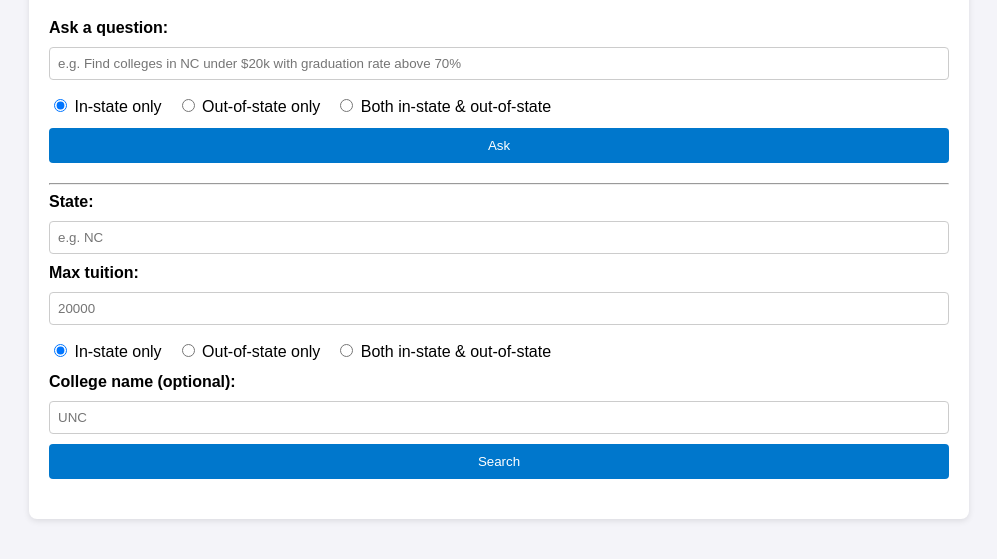
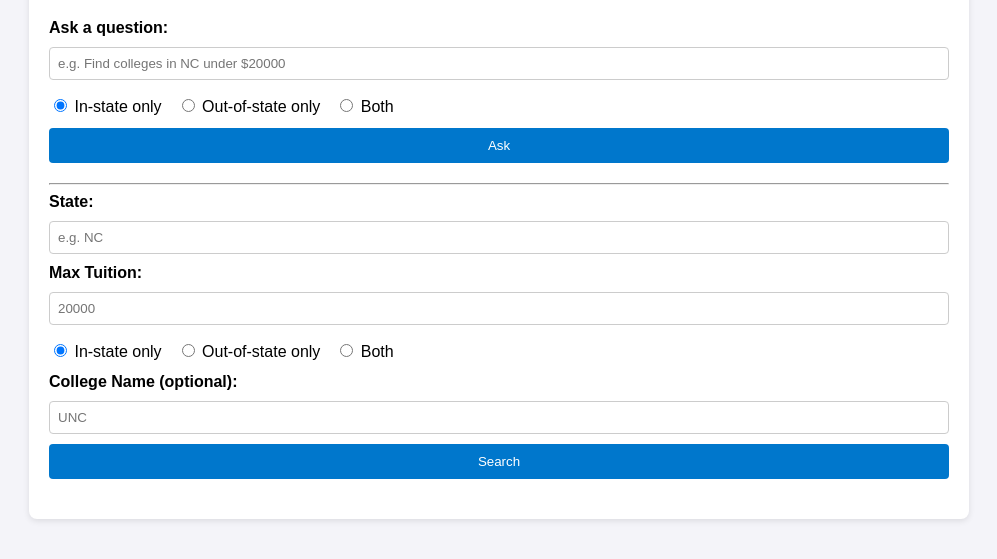
Before and after one commit to ecupirate99/qcolleges, a website: page index.html in a window 1280 px wide. Shown: the part 121-680 px from the top of the page, without its empty margins (141-1138 px from the left). Drawn offline with Linux system fonts and the light colour scheme.

Commit message:
Update index.html

```diff
--- a/index.html
+++ b/index.html
@@ -12,13 +12,13 @@
     <!-- Conversational free-text field -->
     <form id="questionForm">
       <label for="question">Ask a question:</label>
-      <input type="text" id="question" name="question" placeholder="e.g. Find colleges in NC under $20k with graduation rate above 70%">
+      <input type="text" id="question" name="question" placeholder="e.g. Find colleges in NC under $20000">
 
-      <!-- Tuition filter radio buttons (required selection) -->
+      <!-- Tuition filter radio buttons -->
       <div class="radio-group">
         <label><input type="radio" name="q_tuition_filter" value="in_state" checked> In-state only</label>
         <label><input type="radio" name="q_tuition_filter" value="out_state"> Out-of-state only</label>
-        <label><input type="radio" name="q_tuition_filter" value="both"> Both in-state & out-of-state</label>
+        <label><input type="radio" name="q_tuition_filter" value="both"> Both</label>
       </div>
 
       <button type="submit">Ask</button>
@@ -31,17 +31,17 @@
       <label for="state">State:</label>
       <input type="text" id="state" name="state" placeholder="e.g. NC">
 
-      <label for="max_tuition">Max tuition:</label>
+      <label for="max_tuition">Max Tuition:</label>
       <input type="number" id="max_tuition" name="max_tuition" placeholder="20000">
 
       <!-- Tuition filter radio buttons for structured form -->
       <div class="radio-group">
         <label><input type="radio" name="f_tuition_filter" value="in_state" checked> In-state only</label>
         <label><input type="radio" name="f_tuition_filter" value="out_state"> Out-of-state only</label>
-        <label><input type="radio" name="f_tuition_filter" value="both"> Both in-state & out-of-state</label>
+        <label><input type="radio" name="f_tuition_filter" value="both"> Both</label>
       </div>
 
-      <label for="name">College name (optional):</label>
+      <label for="name">College Name (optional):</label>
       <input type="text" id="name" name="name" placeholder="UNC">
 
       <button type="submit">Search</button>
```
